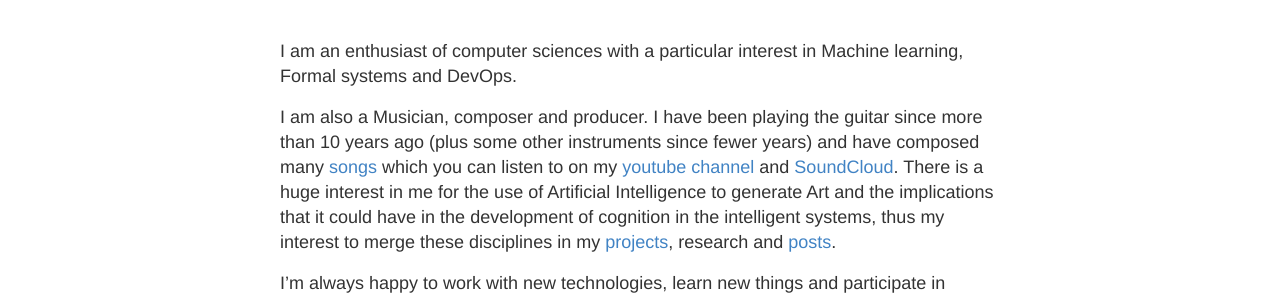
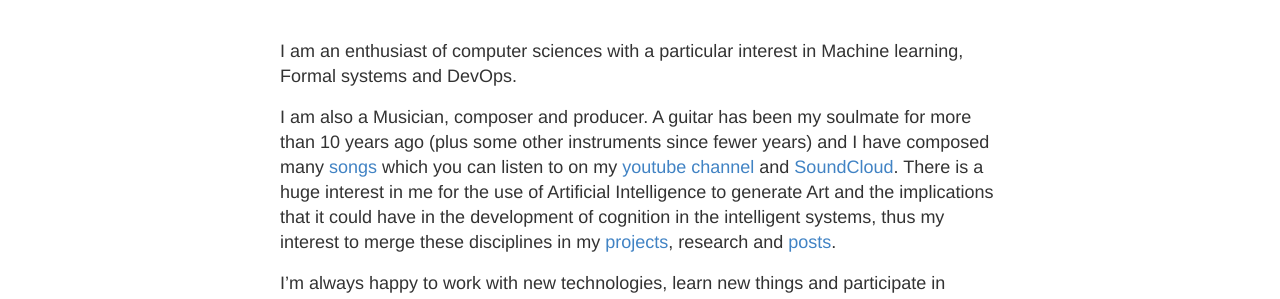
Before and after one commit to sebasgverde/sebasgverde.github.io, a Jekyll site: the page built from index.md, in a window 1280 px wide. Shown: the part 165-464 px from the top of the page. Built offline with Jekyll 4.4.1, drawn with Linux system fonts in a browser that asks for light colours.

Commit message:
change in text

```diff
--- a/index.md
+++ b/index.md
@@ -7,7 +7,7 @@ permalink: /
 
 I am an enthusiast of computer sciences with a particular interest in Machine learning, Formal systems and DevOps.
 
-I am also a Musician, composer and producer. I have been playing the guitar since more than 10 years ago (plus some other instruments since fewer years) and have composed many [songs](https://sebasgverde.github.io/music/) which you can listen to on my [youtube channel](https://youtube.com/channel/UCI7GUA0TNB0OKZSDjSv-itg) and [SoundCloud](https://soundcloud.com/sebasgverde). There is a huge interest in me for the use of Artificial Intelligence to generate Art and the implications that it could have in the development of cognition in the intelligent systems, thus my interest to merge these disciplines in my [projects](https://sebasgverde.github.io/software/), research and [posts](https://sebasgverde.github.io/blogs/).
+I am also a Musician, composer and producer. A guitar has been my soulmate for more than 10 years ago (plus some other instruments since fewer years) and I have composed many [songs](https://sebasgverde.github.io/music/) which you can listen to on my [youtube channel](https://youtube.com/channel/UCI7GUA0TNB0OKZSDjSv-itg) and [SoundCloud](https://soundcloud.com/sebasgverde). There is a huge interest in me for the use of Artificial Intelligence to generate Art and the implications that it could have in the development of cognition in the intelligent systems, thus my interest to merge these disciplines in my [projects](https://sebasgverde.github.io/software/), research and [posts](https://sebasgverde.github.io/blogs/).
 
 I'm always happy to work with new technologies, learn new things and participate in interesting projects, feel free to contact me if you have one.
 
```
